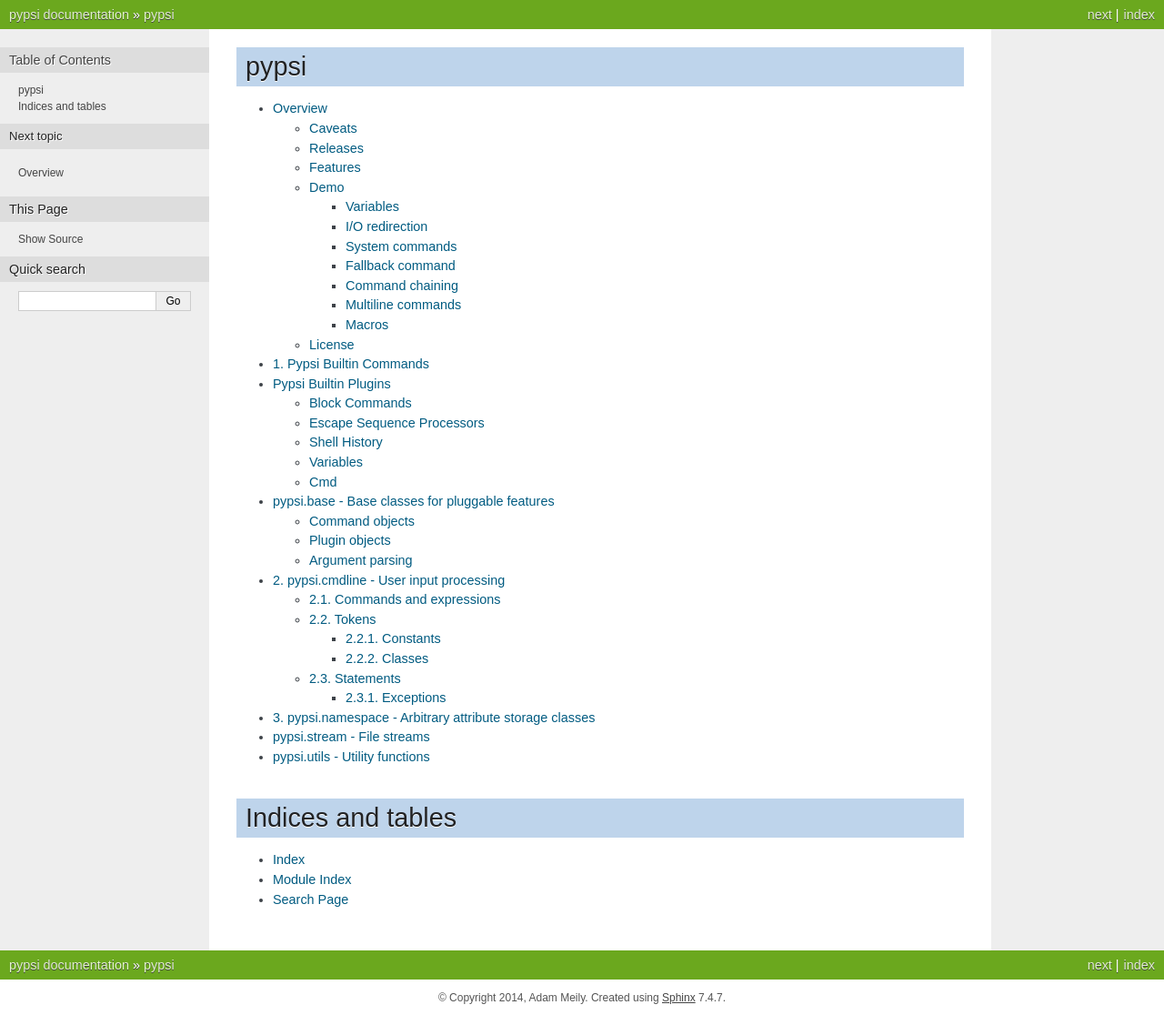
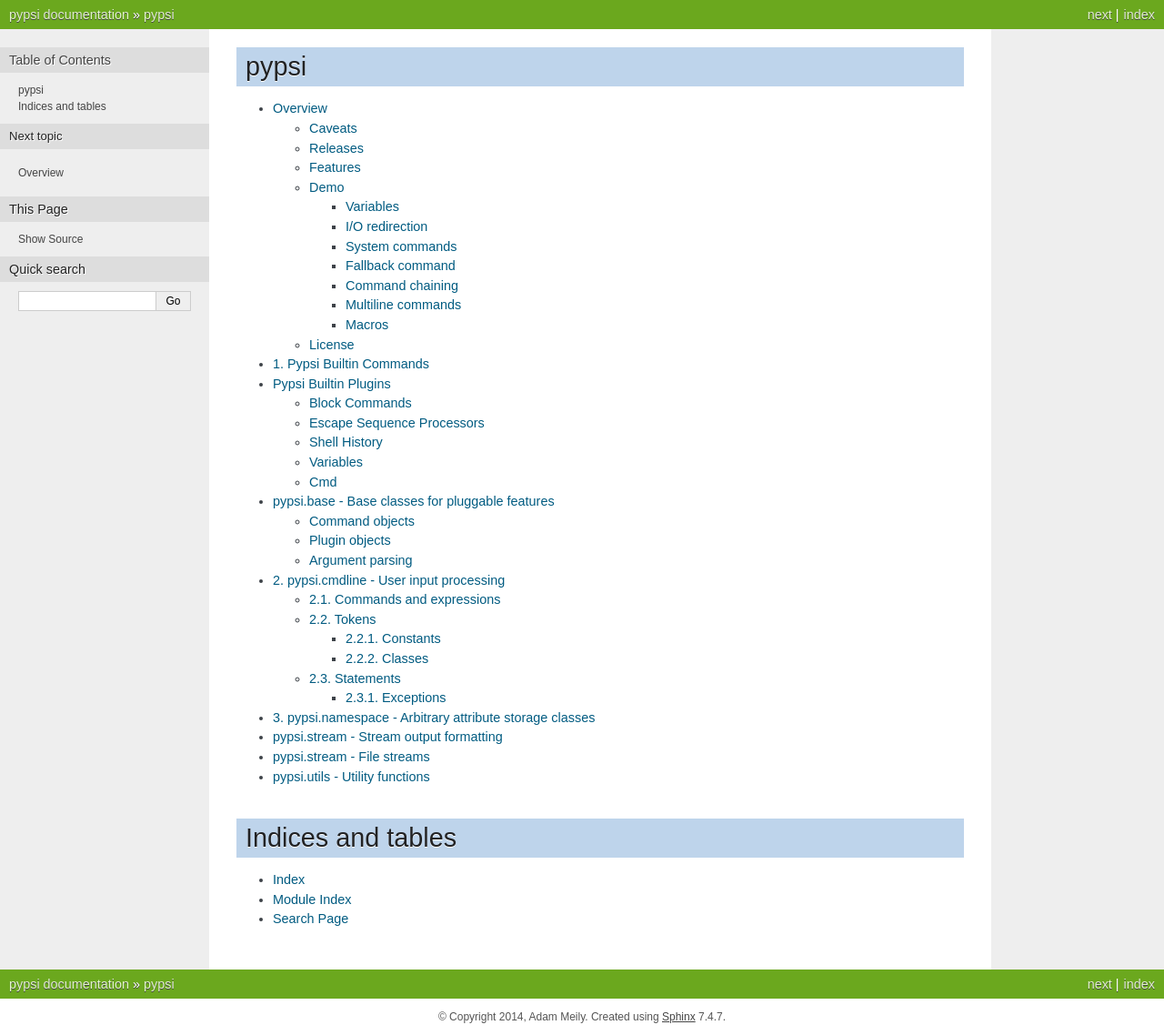
Before and after one commit to ameily/pypsi, a Sphinx documentation site: the page built from docs/source/index.rst, in a window 1280 px wide. Shown: the whole page at 91% size. Built offline with Sphinx 7.4.7, drawn with Linux system fonts in a browser that asks for light colours; pages that are not in the unit, such as notebooks, are missing from menus; the version number could not be read and is left out; before the commit the page ends 1117 px from its top, so only the background shows below that.

Commit message:
added format docs

```diff
--- a/docs/source/index.rst
+++ b/docs/source/index.rst
@@ -16,6 +16,7 @@ pypsi
     pypsi.base.rst
     pypsi.cmdline.rst
     pypsi.namespace.rst
+    pypsi.format.rst
     pypsi.stream.rst
     pypsi.utils.rst
 
--- /dev/null
+++ b/docs/source/pypsi.format.rst
@@ -0,0 +1,9 @@
+pypsi.stream - Stream output formatting
+=======================================
+
+.. toctree::
+    :numbered:
+
+
+.. automodule:: pypsi.format
+    :members:
```
